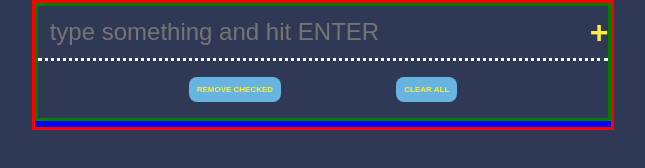
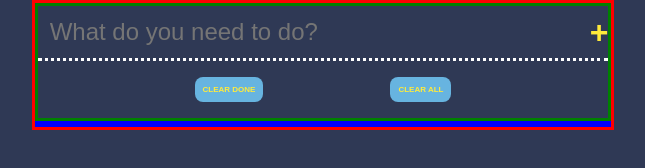
Before and after one commit to benspier/todo, a website: page index.html in a window 1280 px wide. Shown: the whole page, without its empty margins (317-962 px from the left). Drawn offline with Linux system fonts and the light colour scheme.

Commit message:
change buttons

```diff
--- a/index.html
+++ b/index.html
@@ -12,14 +12,14 @@
 <body>
     <div id="top">
         <div id="text-box-div">
-            <input id="text-box" type="text" placeholder="type something and hit ENTER">
+            <input id="text-box" type="text" placeholder="What do you need to do?">
             <button id="add-button" type="button">+</button>
         </div>
         <div id="buttons">
-            <button id="clear-completed-button" type="button">REMOVE CHECKED</button>
-            <button id="clear-all-button" type="button">CLEAR ALL</button>
+            <button id="clear-completed-button" type="button">CLEAR <span>DONE</span></button>
+            <button id="clear-all-button" type="button">CLEAR <span>ALL</span></button>
         </div>
-    </div>
+    </div id="boxes">
     <div id="list-div">
         <ul id="list">
         </ul>
```
